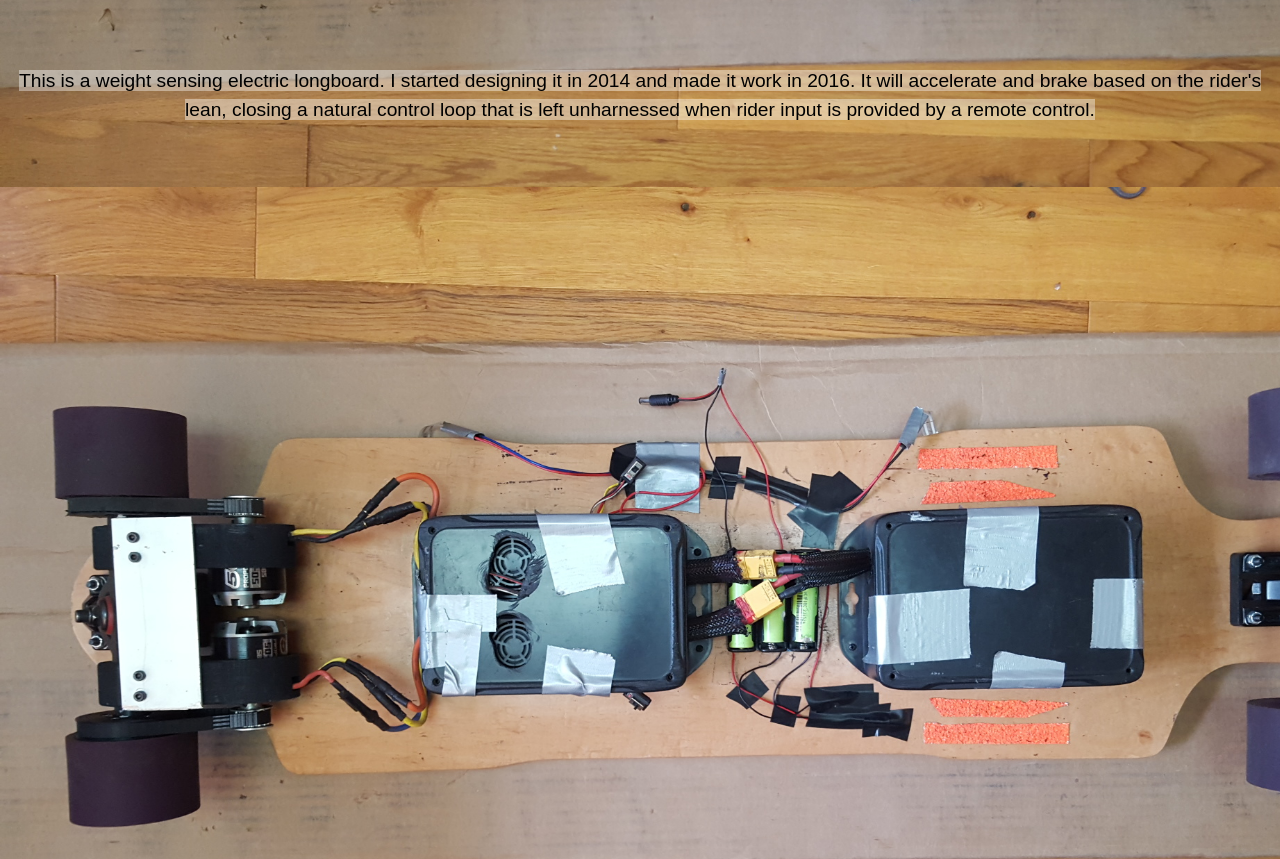
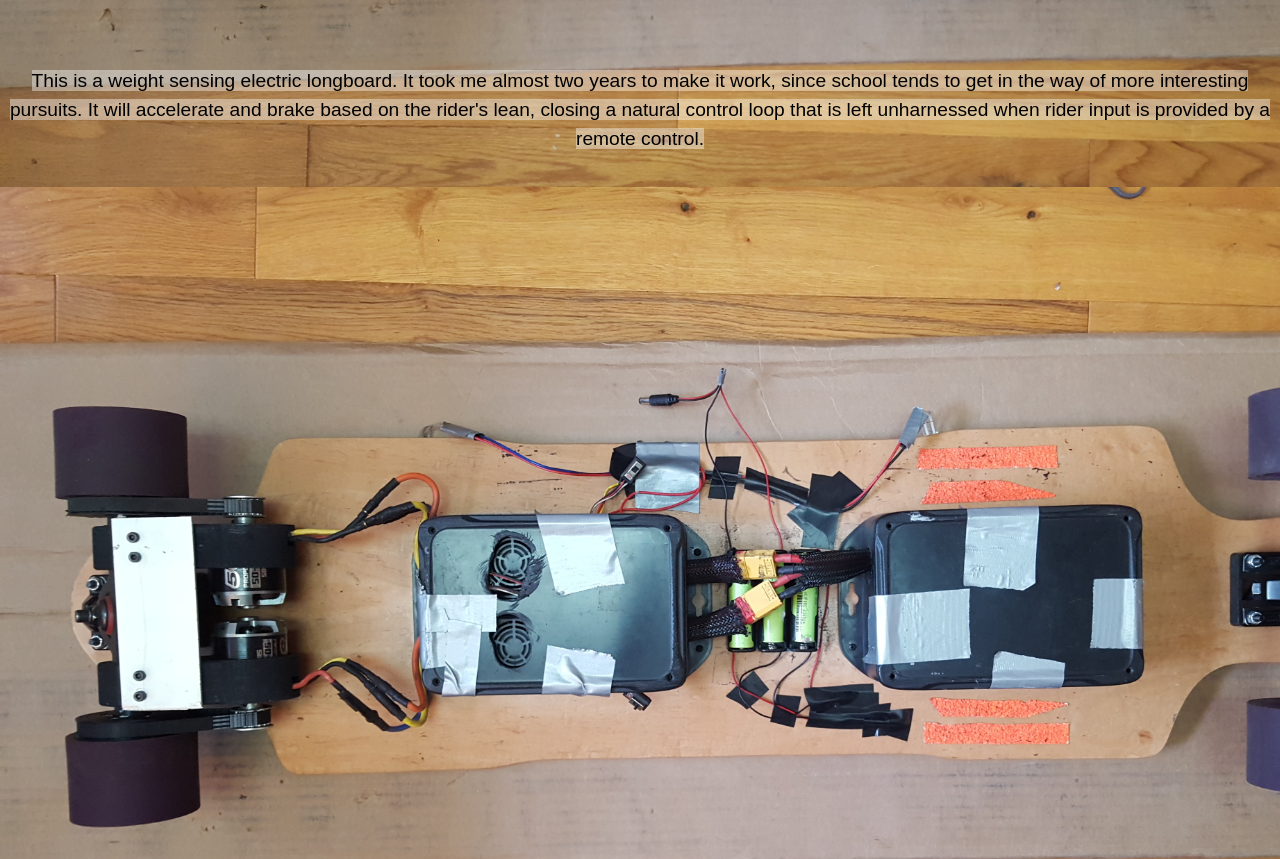
Before and after one commit to mihirus/web, a plain HTML site: page board.html in a window 1280 px wide. Shown: the part 1413-2272 px from the top of the page. Drawn offline with nearby package versions, Linux system fonts and the light colour scheme; a web font is replaced by a local one.

Commit message:
board change

```diff
--- a/board.html
+++ b/board.html
@@ -45,7 +45,7 @@
     <p class="caption"><span>My baby</span></p>
   </div>
   <div class="mx-auto" id="bo2">
-    <p class="caption"><span>This is a weight sensing electric longboard. I started designing it in 2014 and made it work in 2016. It will accelerate and brake based on the rider's lean, closing a natural control loop that is left unharnessed when rider input is provided by a remote control.</span></p>
+    <p class="caption"><span>This is a weight sensing electric longboard. It took me almost two years to make it work, since school tends to get in the way of more interesting pursuits. It will accelerate and brake based on the rider's lean, closing a natural control loop that is left unharnessed when rider input is provided by a remote control.</span></p>
   </div>
   <div class="mx-auto" id="bo3">
     <p class="caption"><span>When I built this, there were no electric longboards that interpreted the rider's intentions like mine did</span></p>
```
